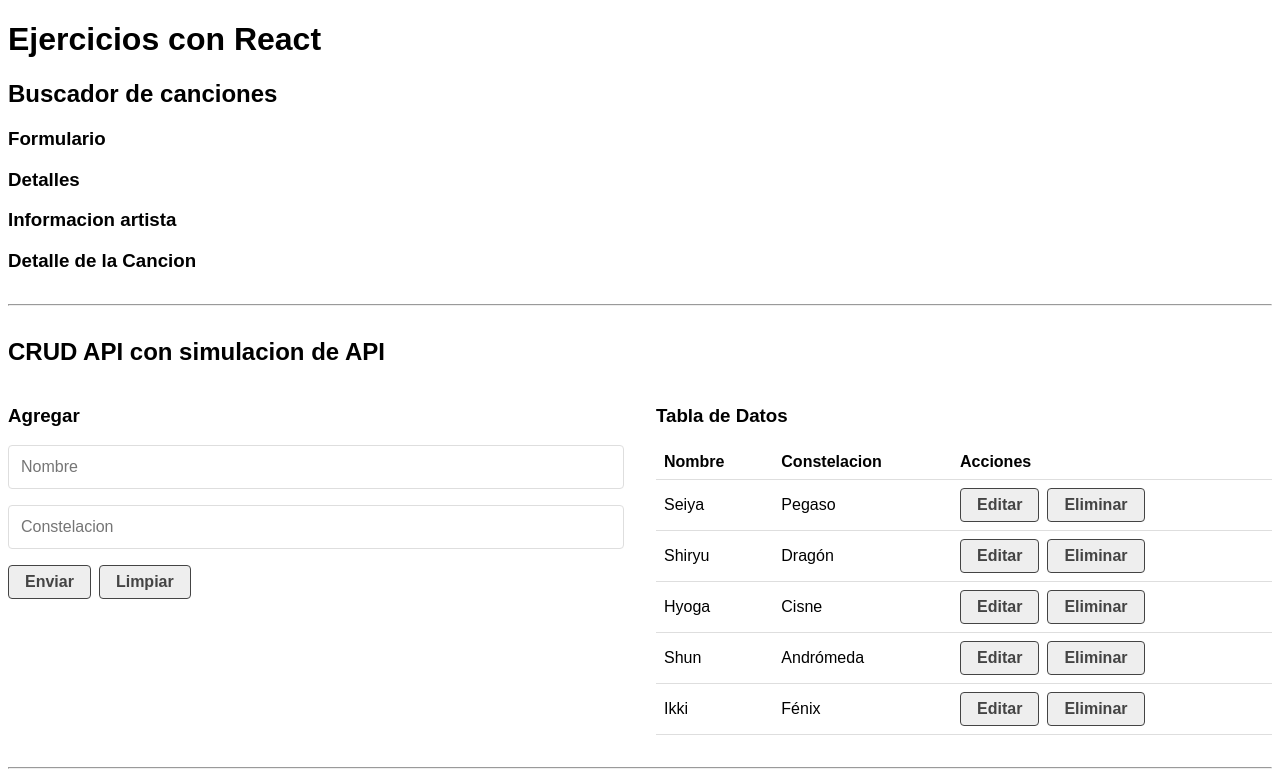
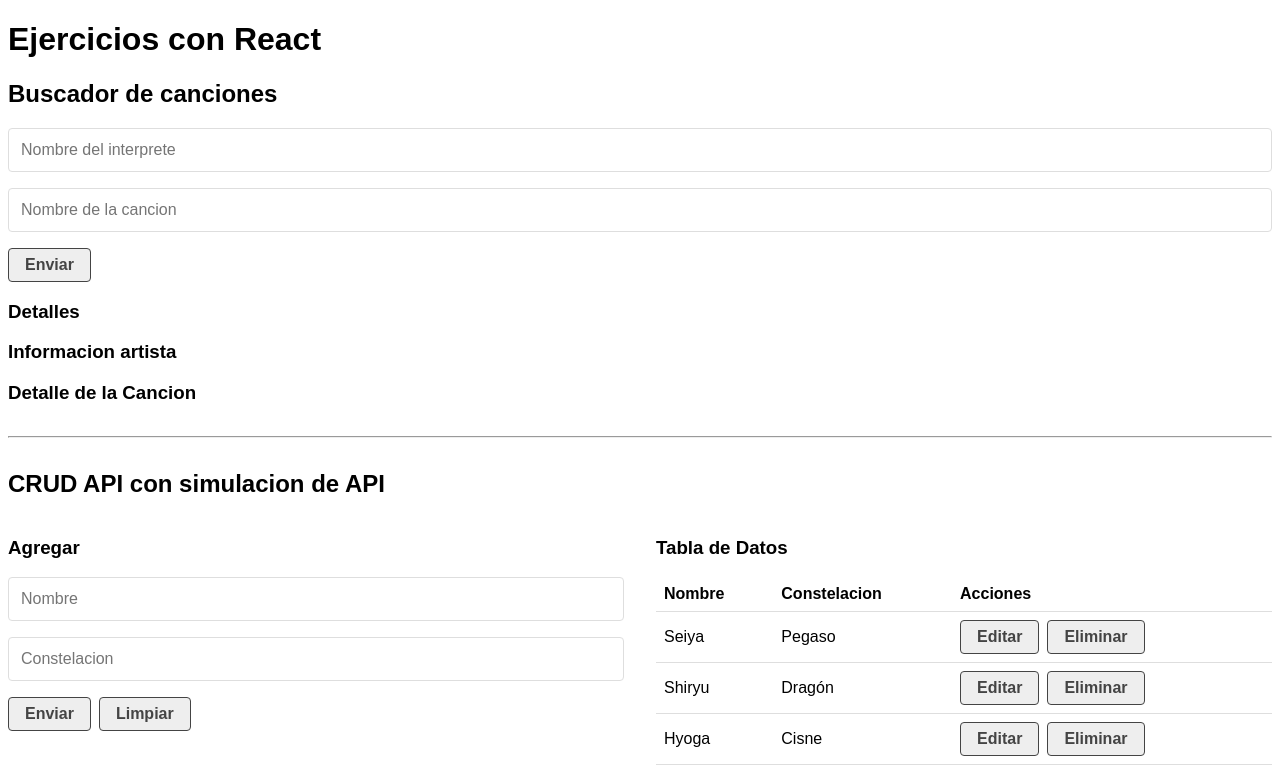
Before and after one commit to policarpio28/react-ejercicios, a React (Create React App) app: page / in a window 1280 px wide. Shown: the top 771 px of the page. Built offline with nearby package versions, Linux system fonts and the light colour scheme; data requests are answered from the project's data file.

Commit message:
Clase 38. Buscador de Canciones - finalizada

```diff
--- a/src/components/37.SongForm.js
+++ b/src/components/37.SongForm.js
@@ -1,7 +1,56 @@
-import React from "react";
+import React, { useState } from "react";
+
+const initialForm = {
+  artist: "",
+  cancion: "",
+};
 
 const SongForm = ({ handleSearch }) => {
-  return <h3>Formulario</h3>;
+  const [form, setForm] = useState(initialForm);
+
+  const handleChange = (e) => {
+    // lo que ya tenga el objeto , nombre del objeto : valor del objeto
+    // en este caso puede ser form, constellation : lo_que_escribas
+    setForm({
+      ...form,
+      [e.target.name]: e.target.value,
+    });
+  };
+
+  const handleSubmit = (e) => {
+    e.preventDefault(); // para no autoprocesar el formulario
+
+    if (!form.artist || !form.cancion) {
+      alert("Datos incompletos");
+      return;
+    } else {
+      handleSearch(form);
+      //limpiamos el formulario
+      setForm(initialForm);
+    }
+  };
+
+  return (
+    <di>
+      <form onSubmit={handleSubmit}>
+        <input
+          type="text"
+          name="artist"
+          placeholder="Nombre del interprete"
+          onChange={handleChange}
+          value={form.artist}
+        />
+        <input
+          type="text"
+          name="cancion"
+          placeholder="Nombre de la cancion"
+          onChange={handleChange}
+          value={form.cancion}
+        />
+        <input type="submit" value="Enviar" />
+      </form>
+    </di>
+  );
 };
 
 export default SongForm;
--- a/src/components/37.SongSearch.js
+++ b/src/components/37.SongSearch.js
@@ -10,7 +10,7 @@ const SongSearch = () => {
   const [loading, setLoading] = useState(false);
 
   const handleSearch = (data) => {
-    console.log(data);
+    setSearch(data);
   };
 
   return (
```
